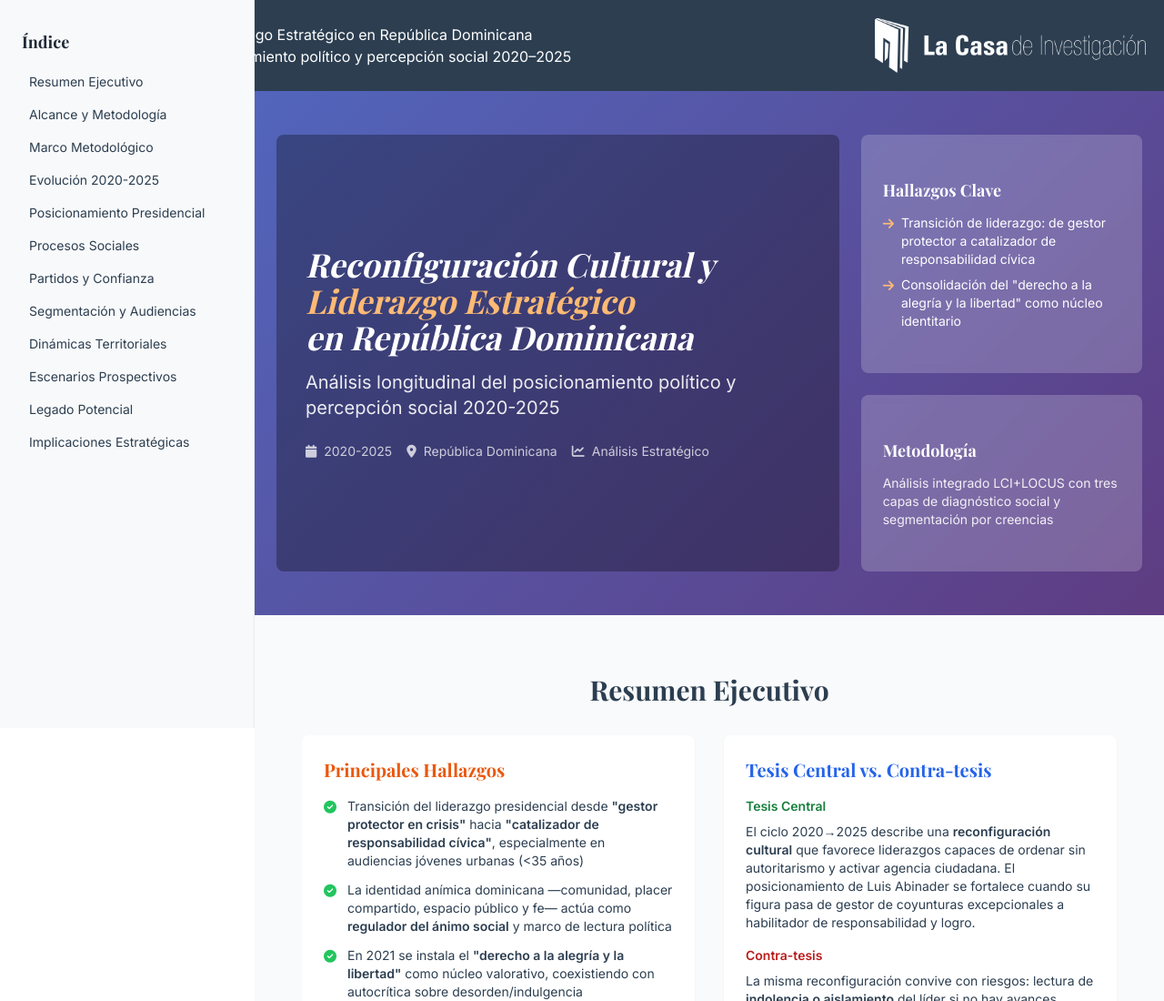
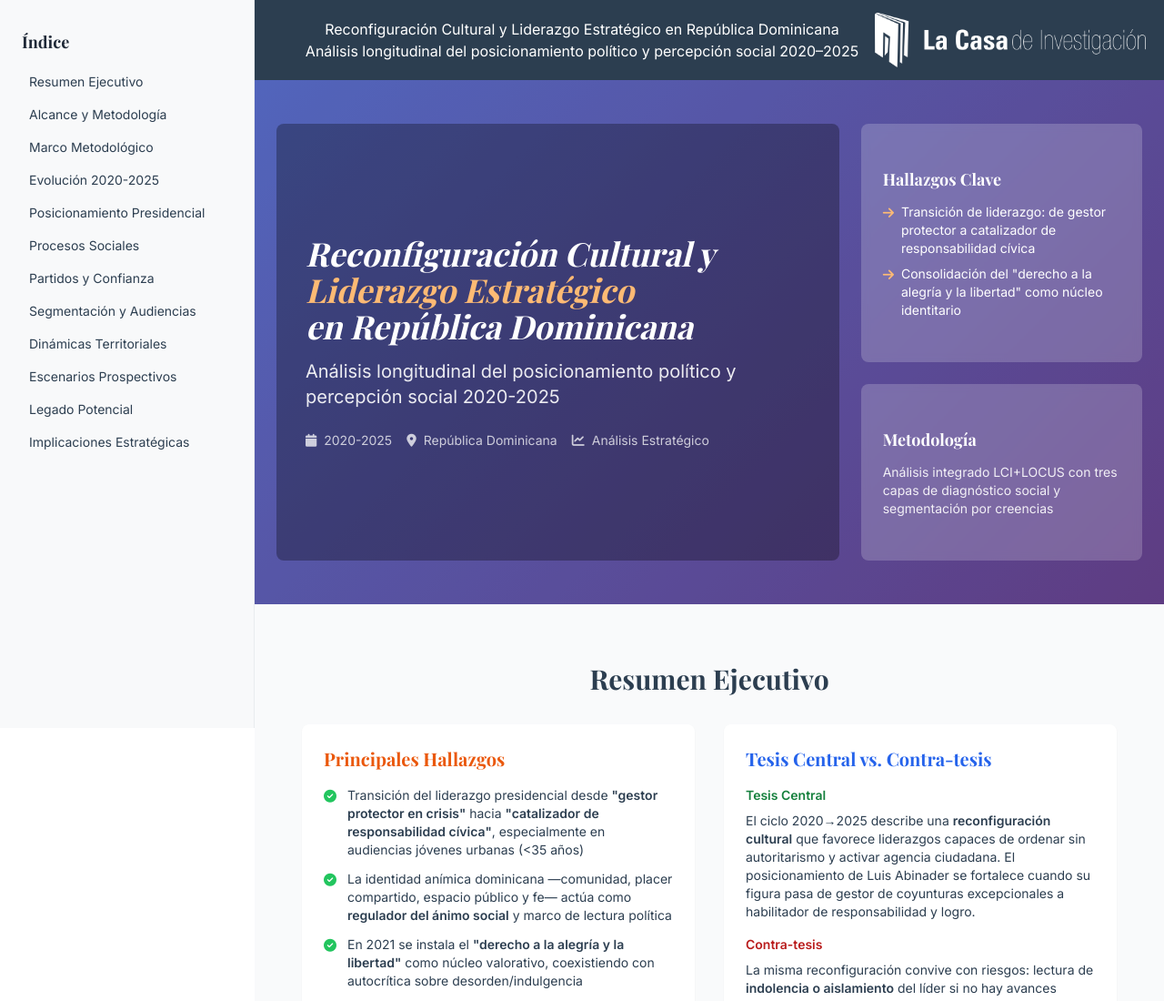
Before and after one commit to DawholeLab/RD_Qual_Longitudinal, a plain HTML site: page index.html in a window 1280 px wide. Shown: the top 1100 px of the page at 91% size. Drawn offline with nearby package versions, Linux system fonts and the light colour scheme; a web font is replaced by a local one.

Commit message:
Update index.html

```diff
--- a/index.html
+++ b/index.html
@@ -27,15 +27,31 @@
             background: var(--base-100);
             overflow-x: hidden;
         }
-        .banner {
+       .banner {
   display: flex;
   align-items: center;
+  justify-content: center; /* centra el contenido */
   gap: 20px;
   padding: 20px;
   background: var(--primary);
   color: white;
-  justify-content: space-between;
-  flex-direction: row-reverse;
+  position: relative; /* para poder posicionar el logo */
+}
+
+.banner .logo {
+  height: 60px;
+  width: auto;
+  position: absolute;  /* lo sacamos del flujo */
+  right: 20px;         /* pegado al borde derecho */
+  top: 50%;
+  transform: translateY(-50%); /* centrado vertical */
+}
+
+.banner div {
+  text-align: center; /* centra el texto */
+  max-width: 70%;     /* evita que se pegue demasiado al logo */
+}
+
 }
 
 .banner .logo {
```
